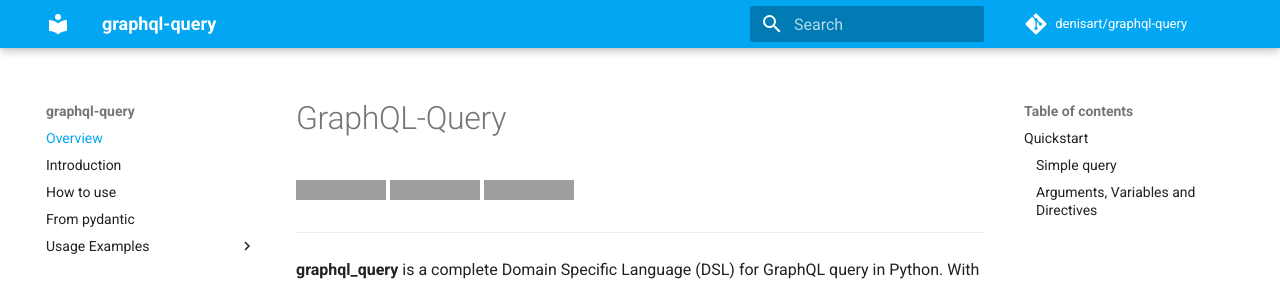
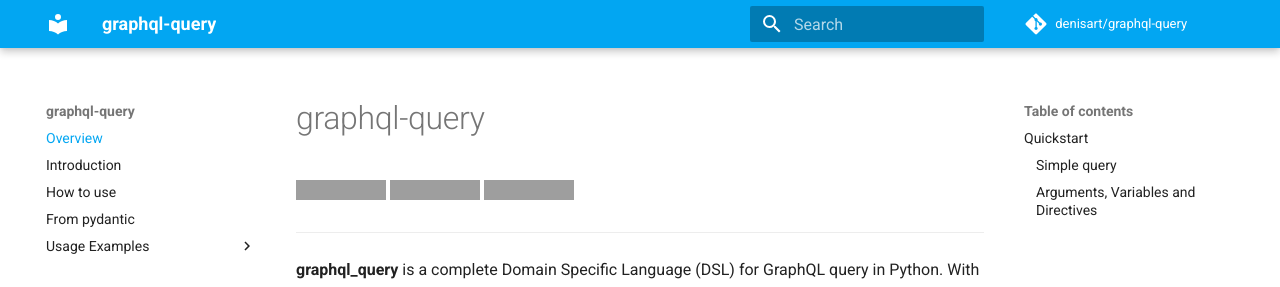
Before and after one commit to denisart/graphql-query, an MkDocs documentation site: the page built from docs/index.md, in a window 1280 px wide and 900 px high. Shown: the top 287 px of the window. Built offline with MkDocs 1.6.1 and Material for MkDocs 9.7.7, drawn with Linux system fonts in a browser that asks for light colours; comment, search, counter and statistics services are not loaded; grey boxes are pictures that could not be loaded.

```diff
--- a/docs/index.md
+++ b/docs/index.md
@@ -1,4 +1,4 @@
-# GraphQL-Query
+# graphql-query
 
 [![tag](https://img.shields.io/github/v/tag/denisart/graphql-query)](https://github.com/denisart/graphql-query)
 [![last-commit](https://img.shields.io/github/last-commit/denisart/graphql-query/master)](https://github.com/denisart/graphql-query/commits/master)
```
Also changed, not shown: README.md (+1 -1 lines).
